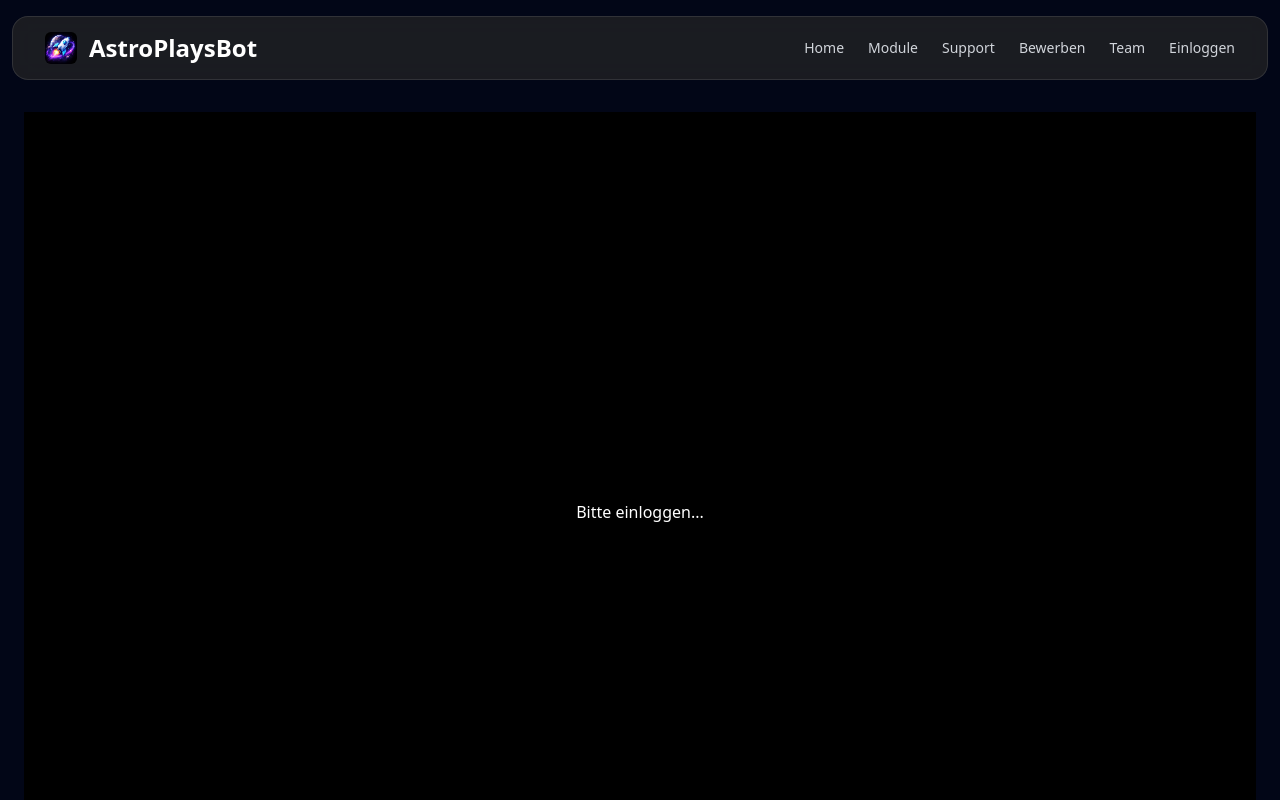
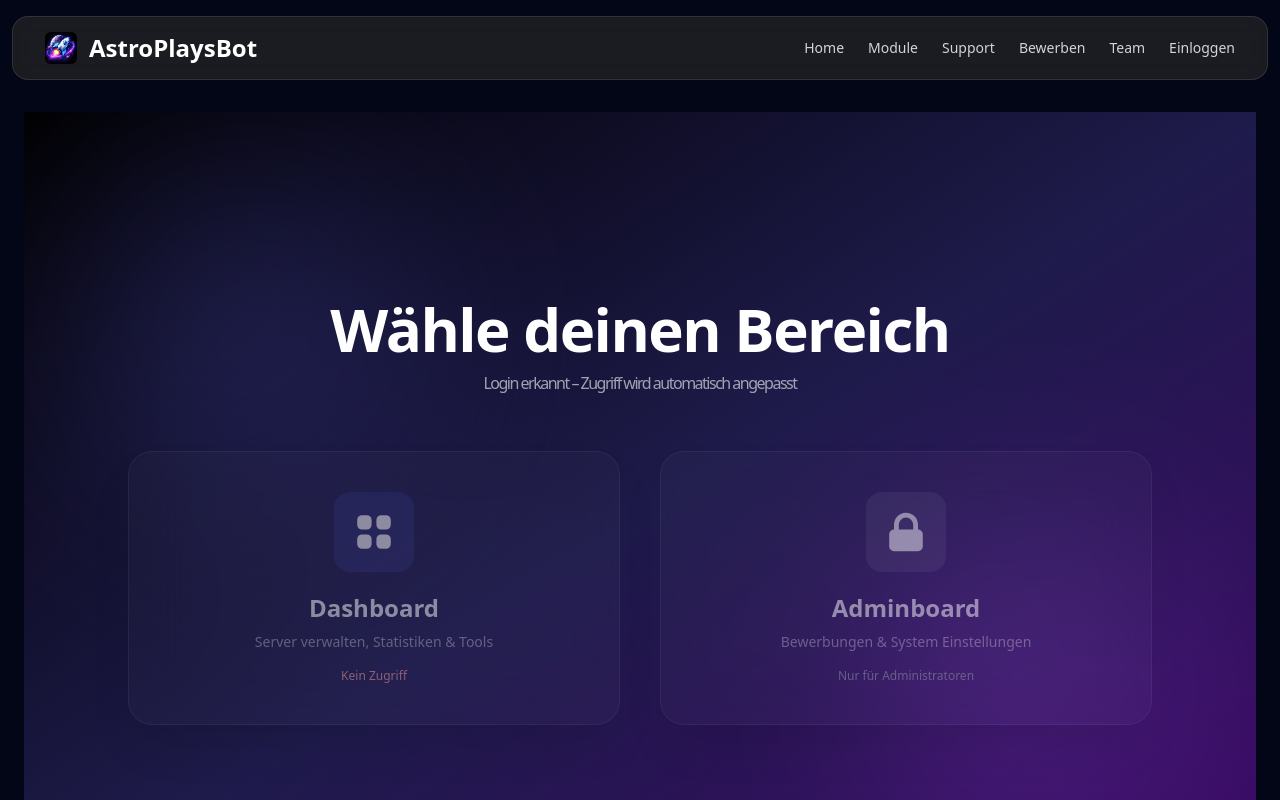
Before and after one commit to AstroPlaysBot/information, a Next.js app: page /login in a window 1280 px wide. Shown: the top 800 px of the page. Built offline with nearby package versions, Linux system fonts and the light colour scheme; no server answers.

Commit message:
Update page.tsx

```diff
--- a/src/app/login/page.tsx
+++ b/src/app/login/page.tsx
@@ -9,71 +9,110 @@ export default function LoginPage() {
   const adminToken = cookieStore.get('admin_token');
   const userToken = cookieStore.get('user_token');
 
-  // ❌ nur blocken wenn GAR KEIN Login vorhanden
-  if (!adminToken && !userToken) {
-    return (
-      <div className="min-h-screen flex items-center justify-center text-white bg-black">
-        Bitte einloggen...
-      </div>
-    );
-  }
-
   const isAdmin = !!adminToken;
   const isUser = !!userToken;
 
   return (
-    <div className="min-h-screen flex flex-col items-center justify-center bg-gradient-to-tr from-purple-900 via-indigo-900 to-black px-4">
-      <h1 className="text-5xl md:text-6xl font-extrabold text-white text-center mb-12 animate-fadeIn">
-        Wohin möchtest du?
+    <div className="min-h-screen flex flex-col items-center justify-center bg-gradient-to-br from-black via-indigo-950 to-purple-950 px-6 relative overflow-hidden">
+
+      {/* Background Glow */}
+      <div className="absolute inset-0 opacity-30">
+        <div className="absolute top-20 left-20 w-72 h-72 bg-indigo-500 rounded-full blur-[120px]" />
+        <div className="absolute bottom-20 right-20 w-72 h-72 bg-purple-500 rounded-full blur-[120px]" />
+      </div>
+
+      {/* Title */}
+      <h1 className="relative text-4xl md:text-6xl font-extrabold text-white text-center mb-14 tracking-tight">
+        Wähle deinen Bereich
+        <p className="text-sm md:text-base text-white/60 font-normal mt-3">
+          Login erkannt – Zugriff wird automatisch angepasst
+        </p>
       </h1>
 
-      <div className="grid grid-cols-1 md:grid-cols-2 gap-12 w-full max-w-4xl">
+      {/* Cards */}
+      <div className="relative grid grid-cols-1 md:grid-cols-2 gap-10 w-full max-w-5xl">
 
-        {/* DASHBOARD (für USER + ADMIN) */}
+        {/* DASHBOARD */}
         <a
           href="/dashboard"
-          className={`group relative flex flex-col items-center justify-center p-12 rounded-3xl shadow-2xl text-white font-bold text-2xl transition-transform hover:scale-105 hover:shadow-3xl
+          className={`
+            group relative p-10 rounded-3xl border border-white/10
+            backdrop-blur-xl shadow-2xl transition-all duration-300
+            hover:scale-[1.03] hover:shadow-indigo-500/30
             ${isUser || isAdmin
-              ? 'bg-gradient-to-br from-indigo-500 to-indigo-700'
-              : 'bg-gray-600 opacity-60 cursor-not-allowed'
-            }`}
+              ? 'bg-white/5 hover:bg-white/10'
+              : 'bg-white/5 opacity-50 cursor-not-allowed'
+            }
+          `}
         >
-          <HiViewGrid className="text-6xl mb-4 transition-transform group-hover:rotate-12" />
-          Dashboard
-          <p className="mt-2 text-sm text-white/80 font-medium text-center">
-            Alle deine Server verwalten
-          </p>
+          <div className="flex flex-col items-center text-center text-white">
+
+            <div className="p-4 rounded-2xl bg-indigo-500/20 mb-5 group-hover:bg-indigo-500/30 transition">
+              <HiViewGrid className="text-5xl" />
+            </div>
+
+            <h2 className="text-2xl font-bold">Dashboard</h2>
+
+            <p className="text-sm text-white/60 mt-2">
+              Server verwalten, Statistiken & Tools
+            </p>
+
+            {!isUser && !isAdmin && (
+              <span className="mt-4 text-xs text-red-300">
+                Kein Zugriff
+              </span>
+            )}
+
+          </div>
         </a>
 
-        {/* ADMINBOARD (nur ADMIN) */}
+        {/* ADMINBOARD */}
         <a
           href={isAdmin ? '/adminboard' : undefined}
           onClick={(e) => {
             if (!isAdmin) e.preventDefault();
           }}
-          className={`group relative flex flex-col items-center justify-center p-12 rounded-3xl shadow-2xl text-white font-bold text-2xl transition-transform
+          className={`
+            group relative p-10 rounded-3xl border border-white/10
+            backdrop-blur-xl shadow-2xl transition-all duration-300
+            hover:scale-[1.03]
             ${isAdmin
-              ? 'bg-gradient-to-br from-green-500 to-green-700 hover:scale-105 hover:shadow-3xl'
-              : 'bg-gray-600 opacity-60 cursor-not-allowed'
-            }`}
+              ? 'bg-white/5 hover:bg-emerald-500/10 hover:shadow-emerald-500/30'
+              : 'bg-white/5 opacity-50 cursor-not-allowed'
+            }
+          `}
         >
-          {isAdmin ? (
-            <>
-              <FaUserShield className="text-6xl mb-4 transition-transform group-hover:rotate-12" />
+          <div className="flex flex-col items-center text-center text-white">
+
+            <div className={`
+              p-4 rounded-2xl mb-5 transition
+              ${isAdmin
+                ? 'bg-emerald-500/20 group-hover:bg-emerald-500/30'
+                : 'bg-white/10'
+              }
+            `}>
+              {isAdmin ? (
+                <FaUserShield className="text-5xl" />
+              ) : (
+                <HiLockClosed className="text-5xl" />
+              )}
+            </div>
+
+            <h2 className="text-2xl font-bold">
               Adminboard
-              <p className="mt-2 text-sm text-white/80 font-medium text-center">
-                Bewerbungen & Einstellungen
-              </p>
-            </>
-          ) : (
-            <>
-              <HiLockClosed className="text-6xl mb-4" />
-              🔒 Adminboard
-              <p className="mt-2 text-sm text-white/80 font-medium text-center">
-                Nur für Admins
-              </p>
-            </>
-          )}
+            </h2>
+
+            <p className="text-sm text-white/60 mt-2">
+              Bewerbungen & System Einstellungen
+            </p>
+
+            {!isAdmin && (
+              <span className="mt-4 text-xs text-gray-400">
+                Nur für Administratoren
+              </span>
+            )}
+
+          </div>
         </a>
 
       </div>
```
